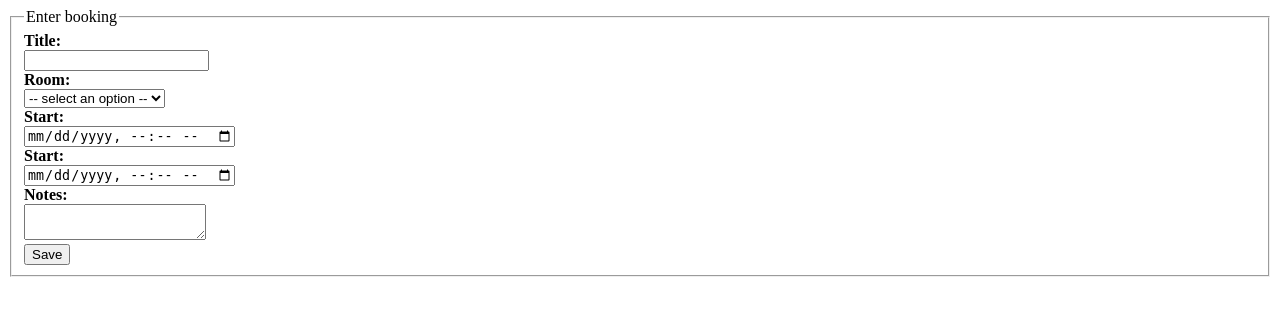
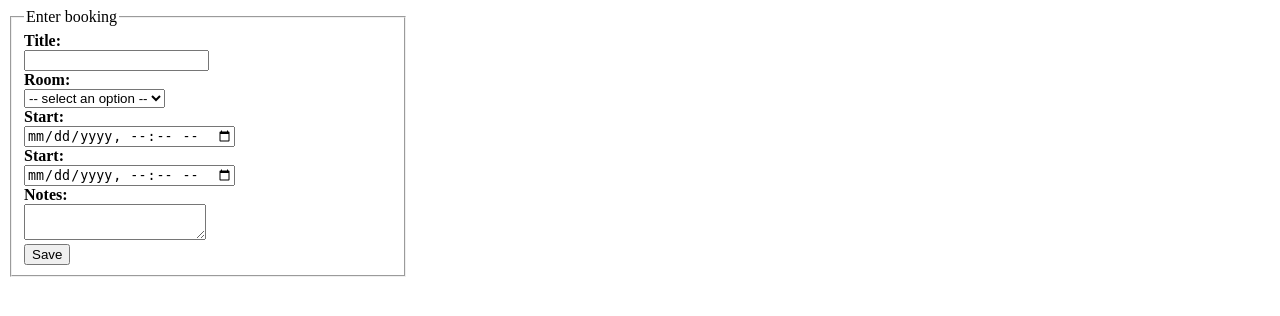
Before and after one commit to floppydisk05/nea-project, a PHP site: page /enterbooking.php in a window 1280 px wide. Shown: the top 316 px of the page. Run offline with PHP 8.4, Linux system fonts and the light colour scheme.

Commit message:
Add a width size to form

```diff
--- a/enterbooking.php
+++ b/enterbooking.php
@@ -7,7 +7,7 @@
     <title>Enter Booking</title>
 </head>
 <body>
-    <form action="processbooking.php" method="post" style="border: 2px">
+    <form action="processbooking.php" method="post" style="border: 2px; width: 400px">
         <fieldset>
             <legend>Enter booking</legend>
             <label for="title"><b>Title:</b></label><br>
```
